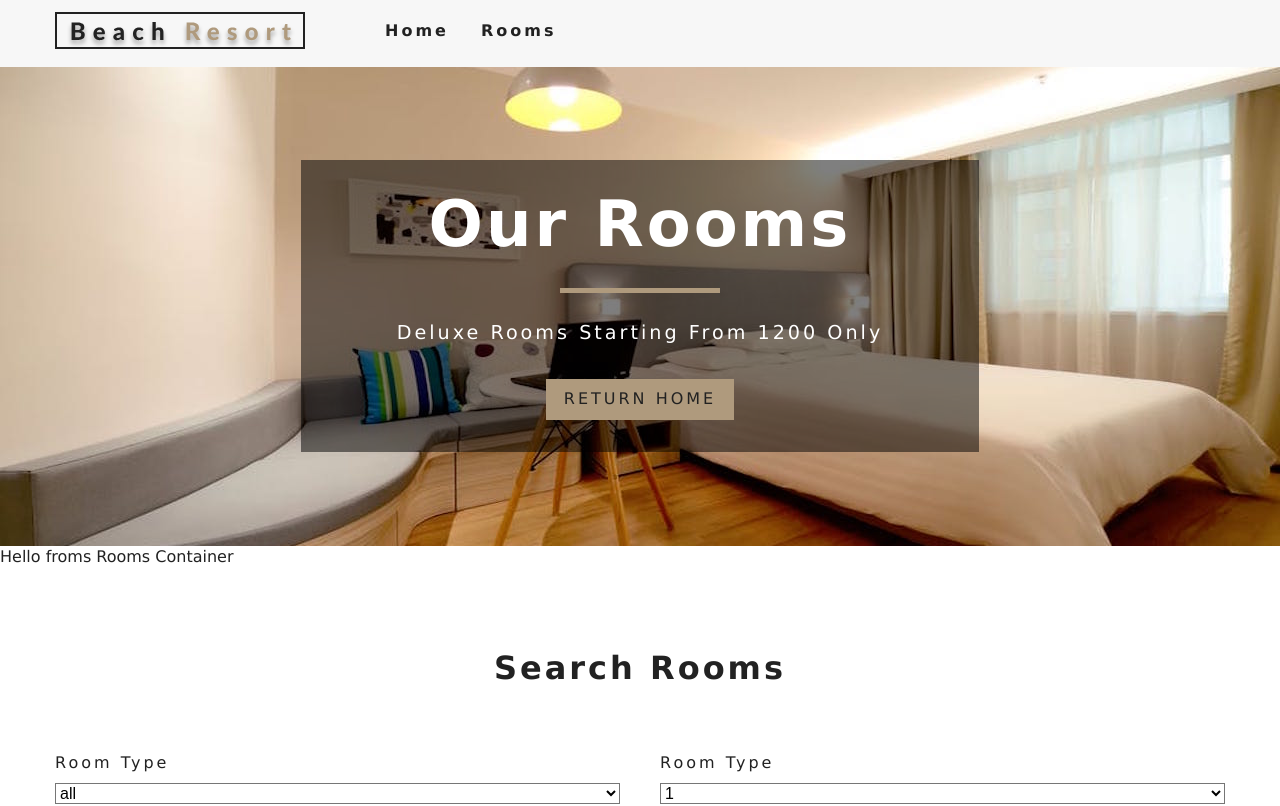
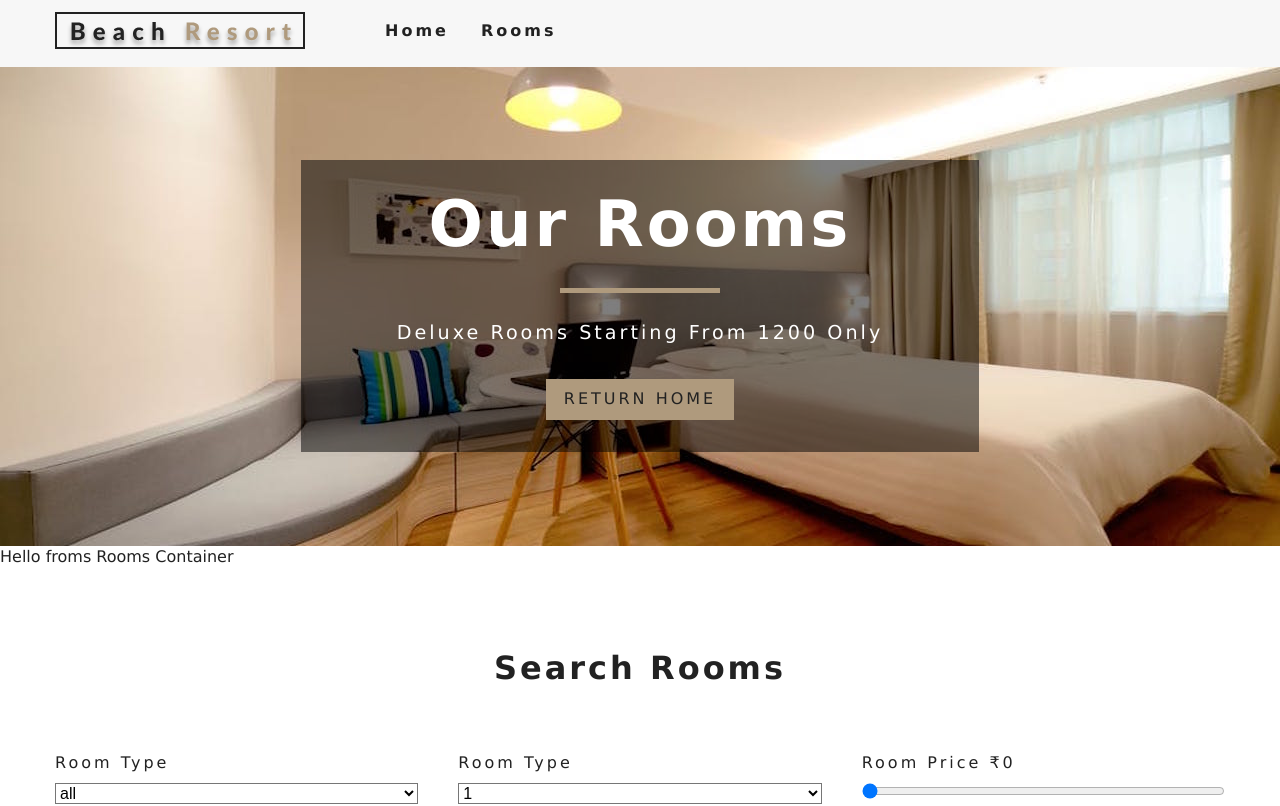
Before and after one commit to tilwanigaurav8/resort-reactjs, a React (Create React App) app: page /rooms in a window 1280 px wide. Shown: the top 806 px of the page. Built offline with nearby package versions, Linux system fonts and the light colour scheme.

Commit message:
price-range

```diff
--- a/src/components/RoomFilter.js
+++ b/src/components/RoomFilter.js
@@ -9,7 +9,7 @@
 }
 const RoomFilter=({rooms})=>{
     const context=useContext(RoomContext);
-    const {handleChange,type,capacity,minPrice,maxPrice,minSize,maxSize,breakfast,pets}=context;
+    const {handleChange,type,capacity,price,minPrice,maxPrice,minSize,maxSize,breakfast,pets}=context;
     // get unique types
     let types=getUnique(rooms,'type');
     //add all
@@ -41,6 +41,13 @@
                     {people}
                 </select>
             </div>
+
+            {/*for room tarriff*/}
+
+            <div className="form-group">
+                <label htmlFor="price">Room price ₹{price}</label>
+                <input type="range" name="price" min={minPrice} max={maxPrice} id="price" value={price} onChange={handleChange} className="form-control"/>
+            </div>
         </form>
     </section>
     )
--- a/src/context.js
+++ b/src/context.js
@@ -15,8 +15,8 @@
         type:'all',
         capacity:1,
         price:0,
-        minPrice:0,
-        maxPrice:0,
+        minPrice:1200,
+        maxPrice:9600,
         minSize:0,
         maxSize:0,
         breakfast:false,
```
